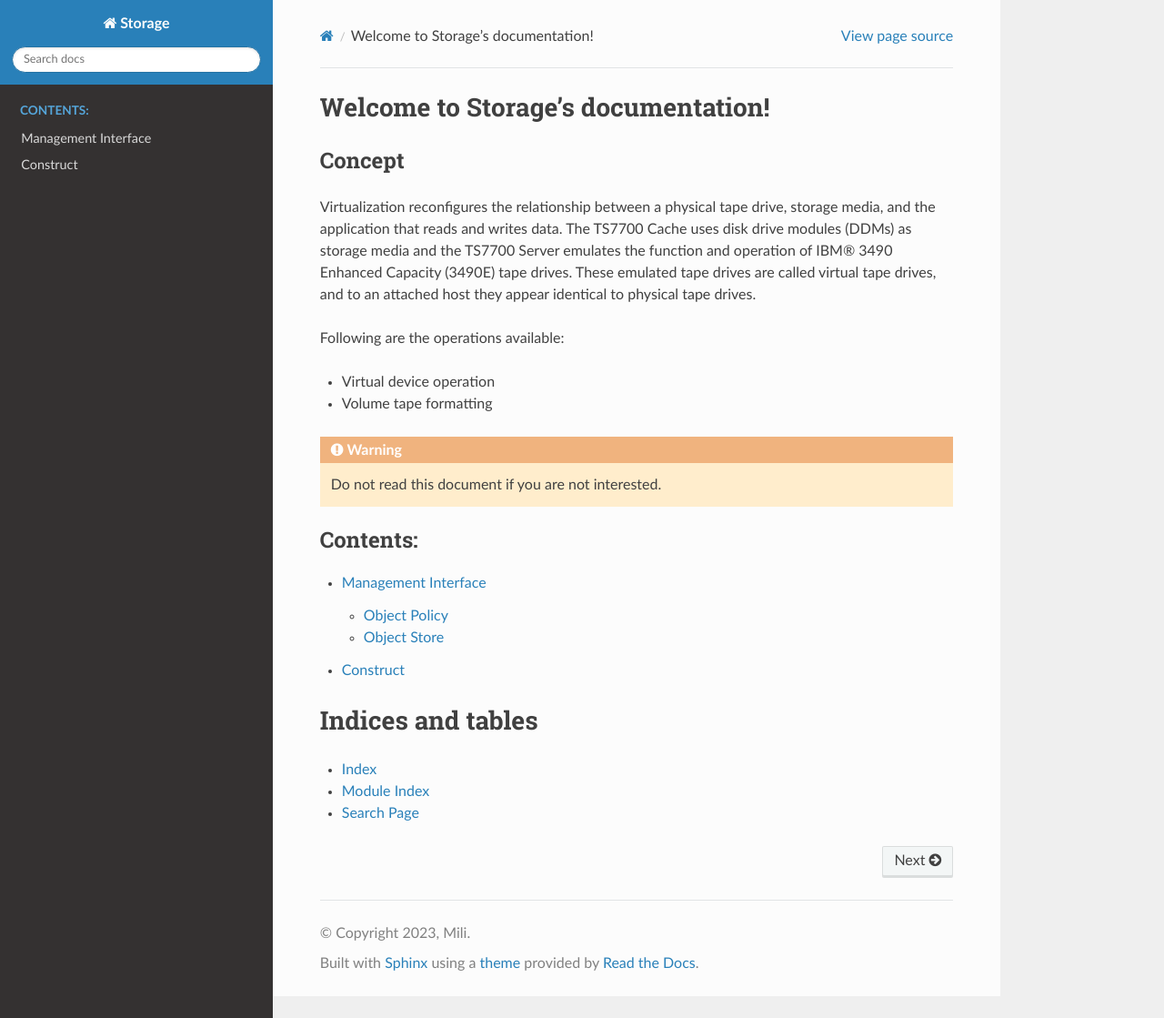
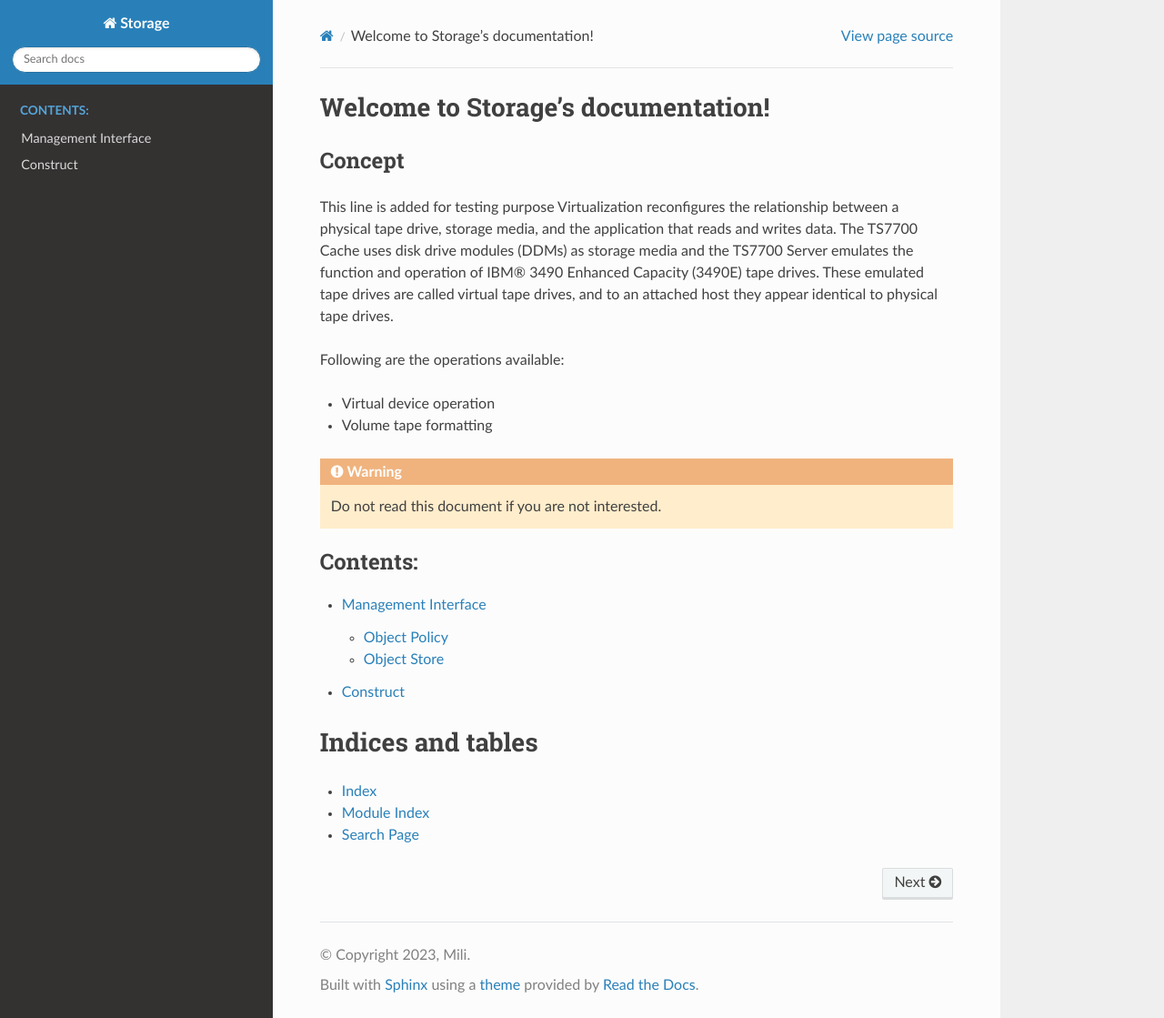
Before and after one commit to Machathoibi/RST, a Sphinx documentation site: the page built from source/index.rst, in a window 1280 px wide and 1119 px high. Shown: the whole window at 91% size. Built offline with Sphinx 7.4.7 and the Read the Docs theme 2.0.0, drawn with Linux system fonts in a browser that asks for light colours.

Commit message:
Update index.rst

```diff
--- a/source/index.rst
+++ b/source/index.rst
@@ -8,6 +8,7 @@ Welcome to Storage's documentation!
 
 Concept
 ---------------------
+This line is added for testing purpose
 Virtualization reconfigures the relationship between a physical tape drive, storage media, and the application that reads and writes data. The TS7700 Cache uses disk drive modules (DDMs) as storage media and the TS7700 Server emulates the function and operation of IBM® 3490 Enhanced Capacity (3490E) tape drives. These emulated tape drives are called virtual tape drives, and to an attached host they appear identical to physical tape drives.
 
 Following are the operations available:
```
